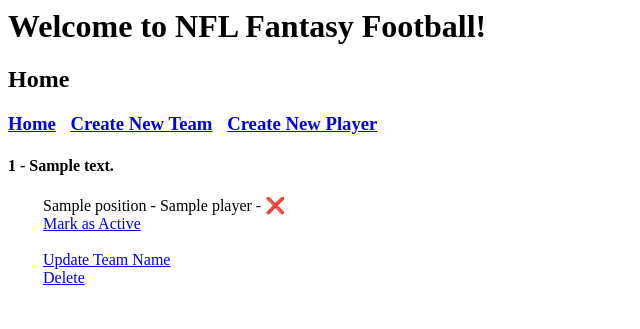
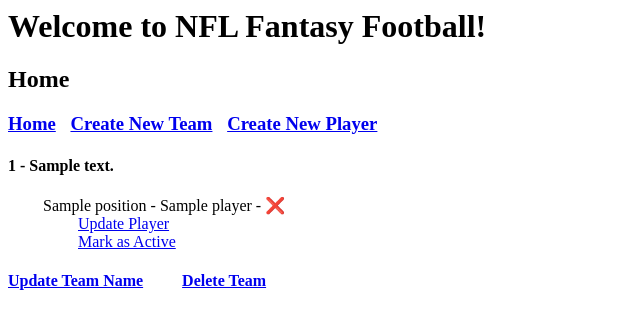
Before and after one commit to gavthetallone/devops-fundamental-project, a Python web app: template application/templates/home.html in a window 1280 px wide. Shown: the top 329 px of the page, without its empty margins (0-640 px from the left). Run offline with Jinja, Linux system fonts and the light colour scheme; the template is opened without the code that fills it: most values are stand-ins (such as "Sample title", 1, 10 or a date in 2020).

Commit message:
GW: Able to update player name/position/team

```diff
--- a/application/templates/home.html
+++ b/application/templates/home.html
@@ -18,32 +18,38 @@
         <div class = "team">
             <p class="tab" >
             <span class="tab"></span>
+
             <h4>{{ team.id }} - {{ team.description }}</h4>
+
             {% for player in players %}
             {% if player.team_id == team.id %}
                 <span class="tab"></span>
+
                 {{ player.position }} - {{ player.name }} - {{ "✔️" if player.active else "❌" }}
                 <br>
+                <span class="tab"></span><span class="tab"></span>
+
+                <a href="{{ url_for('update_player', id=player.id) }}">Update Player</a>
+                <br>
                 {% if player.active %}
-                <span class="tab"></span>
+                <span class="tab"></span><span class="tab"></span>
+
                 <a href="{{ url_for('incomplete', id=player.id) }}">Mark as Inactive</a>
                 {% else %}
-                <span class="tab"></span>
+                <span class="tab"></span><span class="tab"></span>
+
                 <a href="{{ url_for('complete', id=player.id) }}">Mark as Active</a>
                 {% endif %}
                 <br>
             {% endif %}
             {% endfor %}
-            <br>
+            <h4>
+            <a href="{{ url_for('update', id=team.id) }}">Update Team Name</a>
+
             <span class="tab"></span>
-            <a href="{{ url_for('update', id=team.id) }}">Update Team Name</a>
-            <br>
-            <span class="tab"></span>
-            <a href="{{ url_for('delete', id=team.id) }}">Delete</a>
-            <br>
 
-
-            <br>
+            <a href="{{ url_for('delete', id=team.id) }}">Delete Team</a>
+            </h4>
             <br>
         </div>
     {% endfor %}
```
Also changed, not shown: application/routes.py (+27 -0 lines).
